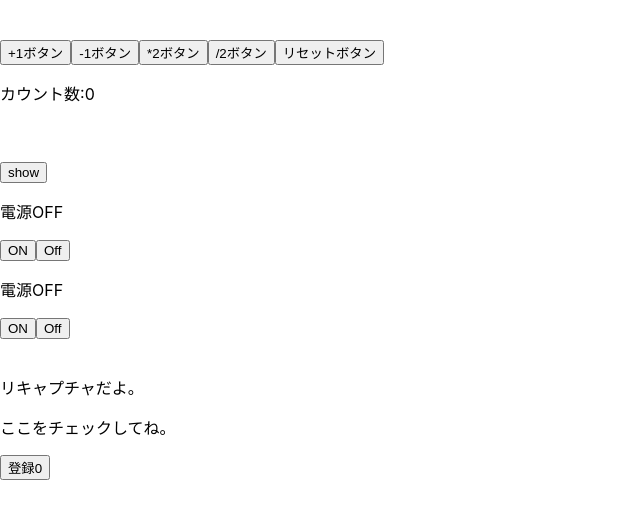
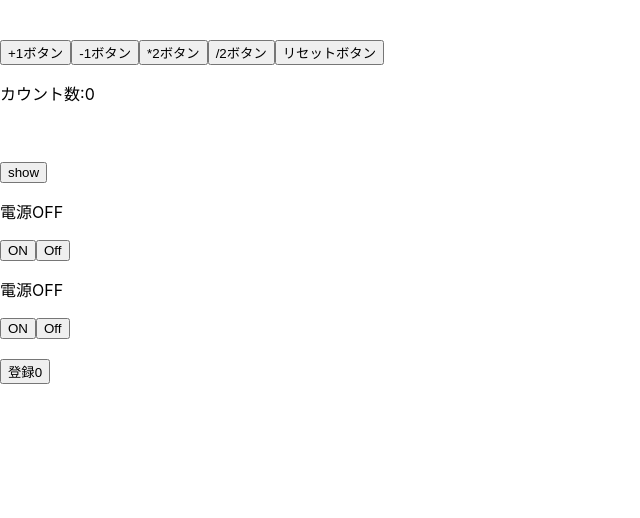
Before and after one commit to Onepiece2424/hello_rails, a React (Create React App) app in the folder frontend/: page / in a window 1280 px wide. Shown: the top 518 px of the page, without its empty margins (0-640 px from the left). Built offline with nearby package versions, Linux system fonts and the light colour scheme; the HTML template or start-up script is replaced by a standard one.

Commit message:
3回ボタンを押した後リキャプチャコンポーネントの表示

```diff
--- a/frontend/src/App.jsx
+++ b/frontend/src/App.jsx
@@ -3,7 +3,7 @@ import Button from "./components/Button"
 import OnOff from "./components/OnOff"
 import Recapture from "./components/Recapture"
 
-function App(props) {
+function App() {
   const [recapture, setRecapture] = useState(0)
   return (
     <>
@@ -13,10 +13,12 @@ function App(props) {
       <br></br>
       <br></br>
       {
-      (recapture % 3 === 0) &&    // 3の倍数の時にリキャプチャ表示
-        <Recapture />
+      recapture === 3 &&
+        <Recapture
+          onChange={() => setRecapture(recapture + 1)}
+        />
       }
-      <button onClick={() => setRecapture(recapture + 1)}>登録{recapture}</button>
+      <button disabled={true && recapture >=3} onClick={() => setRecapture(recapture + 1)}>登録{recapture}</button>
     </>
   )
 }
--- a/frontend/src/components/Recapture.jsx
+++ b/frontend/src/components/Recapture.jsx
@@ -3,8 +3,12 @@ import React from "react"
 const Recapture = () => {
   return(
     <>
-        <p>リキャプチャだよ。</p>
-        <p>ここをチェックしてね。</p>
+      <p>リキャプチャだよ。</p>
+      <p>ここをチェックしてね。</p>
+      <div>
+        <input type="checkbox"></input>
+        <label>リキャプチャチェック</label>
+      </div>
     </>
   )
 }
```
